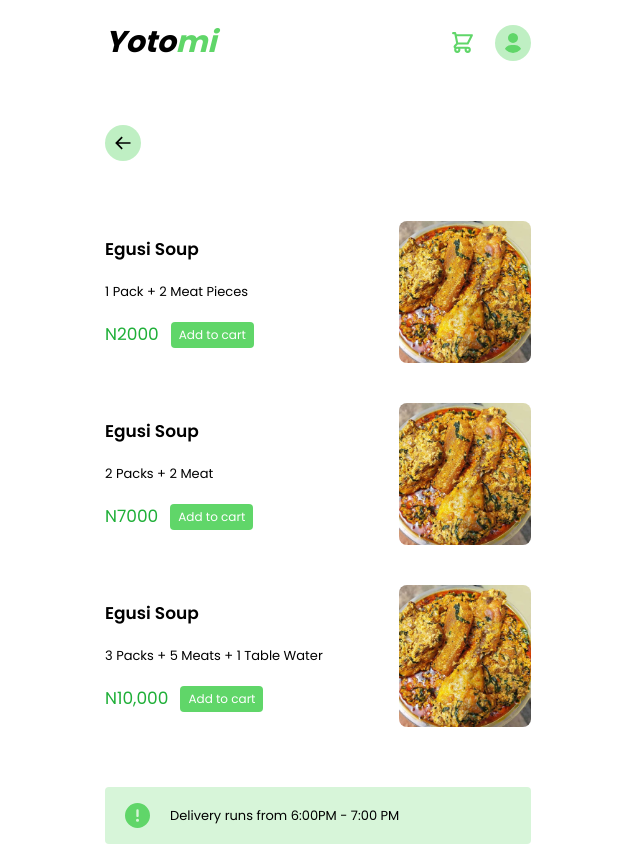
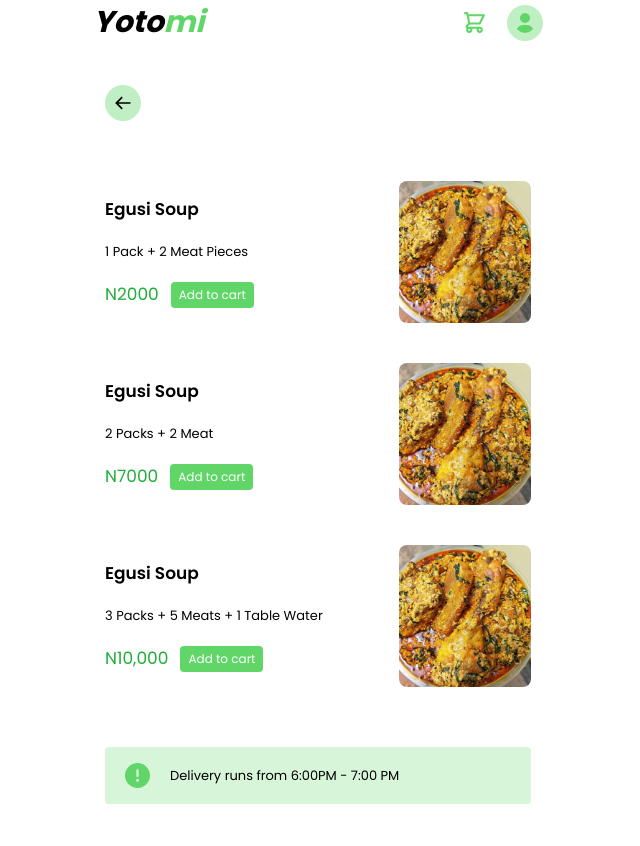
Before and after one commit to BusandCode/yotomi-supermarket, a Next.js app: page /food/egusi in a window 1280 px wide. Shown: the top 846 px of the page, without its empty margins (322-962 px from the left). Built offline with nearby package versions, Linux system fonts and the light colour scheme.

Commit message:
red stew & cart & Ewedu section

```diff
--- a/app/food/efo/page.js
+++ b/app/food/efo/page.js
@@ -10,10 +10,13 @@ import { FaRegCopyright } from "react-icons/fa";
 const page = () => {
   return (
     <main className='max-w-[450px]  mx-auto flex flex-col  gap-5 h-full'>
-        <div className='flex justify-between items-center py-5 px-3'>
+      {/* Header */}
+      <div className='flex justify-between items-center'>
       <h1 className='text-[30px] font-bold'><i>Yoto<span className='text-[#60D669]'>mi</span></i></h1>
       <div className='flex items-center gap-5 text-[#60D669]'>
+        <Link href="/food/cart">
         <HiOutlineShoppingCart className='cursor-pointer' size={25}/>
+        </Link>
         <FaUser  className='bg-[#60D669] cursor-pointer bg-opacity-40 w-[36px] h-[36px] p-2 rounded-full' size={25}/>
       </div>
     </div>
--- a/app/food/egusi/page.js
+++ b/app/food/egusi/page.js
@@ -10,10 +10,12 @@ import { FaRegCopyright } from "react-icons/fa";
 const page = () => {
   return (
     <main className='max-w-[450px]  mx-auto flex flex-col  gap-5 h-full'>
-        <div className='flex justify-between items-center py-5 px-3'>
+       <div className='flex justify-between items-center'>
       <h1 className='text-[30px] font-bold'><i>Yoto<span className='text-[#60D669]'>mi</span></i></h1>
       <div className='flex items-center gap-5 text-[#60D669]'>
+        <Link href="/food/cart">
         <HiOutlineShoppingCart className='cursor-pointer' size={25}/>
+        </Link>
         <FaUser  className='bg-[#60D669] cursor-pointer bg-opacity-40 w-[36px] h-[36px] p-2 rounded-full' size={25}/>
       </div>
     </div>
--- a/app/food/gbegiri-ewedu/page.js
+++ b/app/food/gbegiri-ewedu/page.js
@@ -10,13 +10,17 @@ import { FaRegCopyright } from "react-icons/fa";
 const page = () => {
   return (
     <main className='max-w-[450px]  mx-auto flex flex-col  gap-5 h-full'>
-        <div className='flex justify-between items-center py-5 px-3'>
+      {/* Header */}
+      <div className='flex justify-between items-center'>
       <h1 className='text-[30px] font-bold'><i>Yoto<span className='text-[#60D669]'>mi</span></i></h1>
       <div className='flex items-center gap-5 text-[#60D669]'>
+        <Link href="/food/cart">
         <HiOutlineShoppingCart className='cursor-pointer' size={25}/>
+        </Link>
         <FaUser  className='bg-[#60D669] cursor-pointer bg-opacity-40 w-[36px] h-[36px] p-2 rounded-full' size={25}/>
       </div>
     </div>
+
           <Link className='py-5 px-3 max-w-fit' href="/">
             <BiArrowBack className='text-[#000000] bg-[#60D669] bg-opacity-40 p-2 rounded-full w-[36px] h-[36px]' size={25}/>
           </Link>
--- a/app/food/stew/page.js
+++ b/app/food/stew/page.js
@@ -10,10 +10,13 @@ import { FaRegCopyright } from "react-icons/fa";
 const page = () => {
   return (
     <main className='max-w-[450px]  mx-auto flex flex-col  gap-5 h-full'>
-        <div className='flex justify-between items-center py-5 px-3'>
+      {/* Header */}
+   <div className='flex justify-between items-center'>
       <h1 className='text-[30px] font-bold'><i>Yoto<span className='text-[#60D669]'>mi</span></i></h1>
       <div className='flex items-center gap-5 text-[#60D669]'>
+        <Link href="/food/cart">
         <HiOutlineShoppingCart className='cursor-pointer' size={25}/>
+        </Link>
         <FaUser  className='bg-[#60D669] cursor-pointer bg-opacity-40 w-[36px] h-[36px] p-2 rounded-full' size={25}/>
       </div>
     </div>
```
Lines whose indentation alone changed are shown as unchanged.
